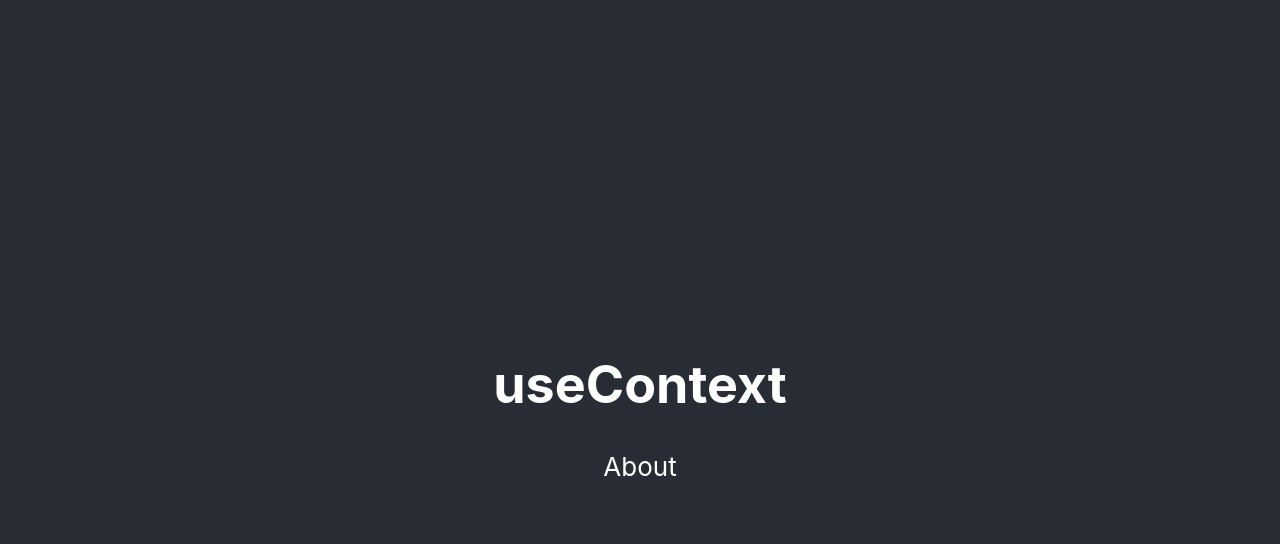
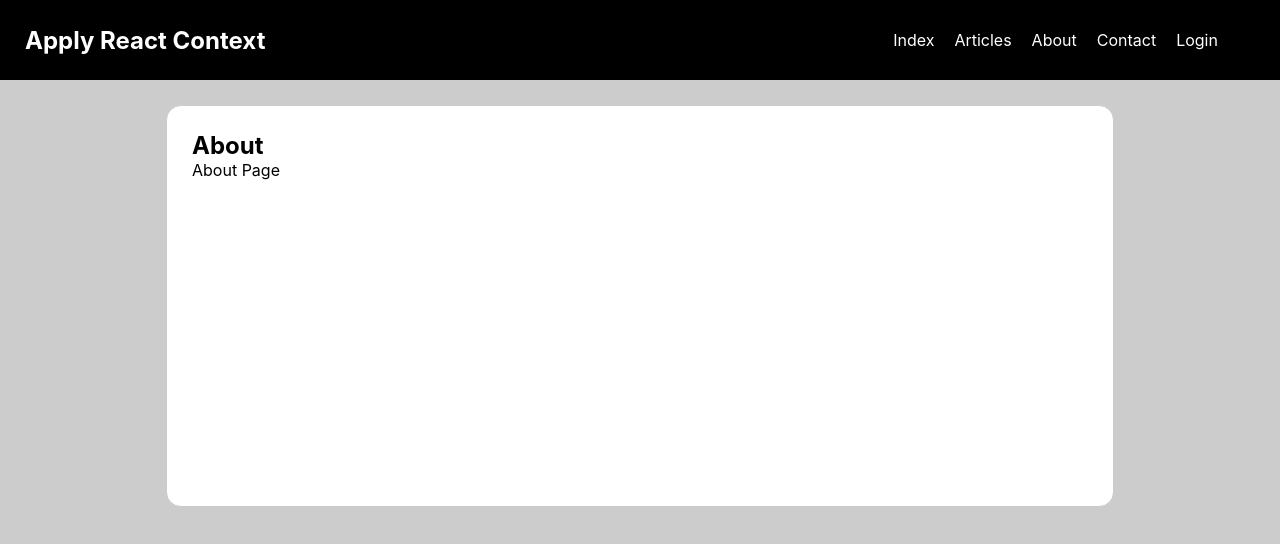
Before and after one commit to jm-ramirez/hooks-react-3, a React (Create React App) app: page /about in a window 1280 px wide. Shown: the top 544 px of the page. Built offline with nearby package versions, Linux system fonts and the light colour scheme.

Commit message:
I apply styles.

```diff
--- a/src/App.css
+++ b/src/App.css
@@ -1,38 +1,45 @@
-.App {
-  text-align: center;
+* {
+  margin: 0px;
 }
 
-.App-logo {
-  height: 40vmin;
-  pointer-events: none;
+body {
+  background-color: #ccc;
 }
 
-@media (prefers-reduced-motion: no-preference) {
-  .App-logo {
-    animation: App-logo-spin infinite 20s linear;
-  }
+.header nav {
+  height: 80px;
+  background-color: black;
+  color: white;
+  display: flex;
+  align-items: center;
+  padding-right: 25px;
+  padding-left: 25px;
 }
 
-.App-header {
-  background-color: #282c34;
-  min-height: 100vh;
+.header ul {
+  flex-basis: 75%;
   display: flex;
-  flex-direction: column;
-  align-items: center;
-  justify-content: center;
-  font-size: calc(10px + 2vmin);
-  color: white;
+  justify-content: flex-end;
+  list-style: none;
 }
 
-.App-link {
-  color: #61dafb;
+.header nav a {
+  color: white;
+  text-decoration: none;
+  margin-right: 10px;
+  margin-left: 10px;
 }
 
-@keyframes App-logo-spin {
-  from {
-    transform: rotate(0deg);
-  }
-  to {
-    transform: rotate(360deg);
-  }
+.header nav a:hover {
+  color: lightblue;
 }
+
+.content {
+  width: 70%;
+  min-height: 350px;
+  background-color: white;
+  border-radius: 15px;
+  border: 1px solid #ccc;
+  margin: 25px auto;
+  padding: 25px;
+}
--- a/src/App.js
+++ b/src/App.js
@@ -4,10 +4,7 @@ import { AppRouter } from './router/AppRouter';
 function App() {
   return (
     <div className="App">
-      <header className="App-header">
-        <h1>useContext</h1>
-        <AppRouter/>
-      </header>
+      <AppRouter/>
     </div>
   );
 }
--- a/src/components/About.js
+++ b/src/components/About.js
@@ -2,6 +2,9 @@ import React from 'react'
 
 export const About = () => {
   return (
-    <div>About</div>
+    <div>
+      <h1>About</h1>
+      <p>About Page</p>
+    </div>
   )
 }
--- a/src/components/Articles.js
+++ b/src/components/Articles.js
@@ -2,6 +2,9 @@ import React from 'react'
 
 export const Articles = () => {
   return (
-    <div>Articles</div>
+    <div>
+      <h1>Articles</h1>
+      <p>Articles Page</p>
+    </div>
   )
 }
--- a/src/components/Contact.js
+++ b/src/components/Contact.js
@@ -2,6 +2,9 @@ import React from 'react'
 
 export const Contact = () => {
   return (
-    <div>Contact</div>
+    <div>
+      <h1>Contact</h1>
+      <p>Contact Page</p>
+    </div>
   )
 }
--- a/src/components/Index.js
+++ b/src/components/Index.js
@@ -2,6 +2,9 @@ import React from 'react'
 
 export const Index = () => {
   return (
-    <div>Index</div>
+    <div>
+      <h1>Index</h1>
+      <p>Index Page</p>
+    </div>
   )
 }
--- a/src/components/Login.js
+++ b/src/components/Login.js
@@ -2,6 +2,9 @@ import React from 'react'
 
 export const Login = () => {
   return (
-    <div>Login</div>
+    <div>
+      <h1>Login</h1>
+      <p>Login Page</p>
+    </div>
   )
 }
--- a/src/router/AppRouter.js
+++ b/src/router/AppRouter.js
@@ -10,9 +10,34 @@ export const AppRouter = () => {
     return (
         <BrowserRouter>
             {/* NAVIGATION MENU */}
+            <header className='header'>
+                <nav>
+                    <div className='logo'>
+                        <h2>Apply React Context</h2>
+                    </div>
+                    <ul>
+                        <li>
+                            <NavLink to='/'>Index</NavLink>
+                        </li>
+                        <li>
+                            <NavLink to='/articles'>Articles</NavLink>
+                        </li>
+                        <li>
+                            <NavLink to='/about'>About</NavLink>
+                        </li>
+                        <li>
+                            <NavLink to='/contact'>Contact</NavLink>
+                        </li>
+                        <li>
+                            <NavLink to='/login'>Login</NavLink>
+                        </li>
+                    </ul>
+                </nav>
+            </header>
 
             {/* RUTH SETTINGS */}
 
+            <section className='content'>
                 <Routes>
                     <Route path='/' element={<Index/>} />
                     <Route path='/index' element={<Index/>} />
@@ -26,6 +51,7 @@ export const AppRouter = () => {
                         </div>)
                     } />
                 </Routes>
+            </section>
         </BrowserRouter>
     )
 }
```
Lines whose indentation alone changed are shown as unchanged.
